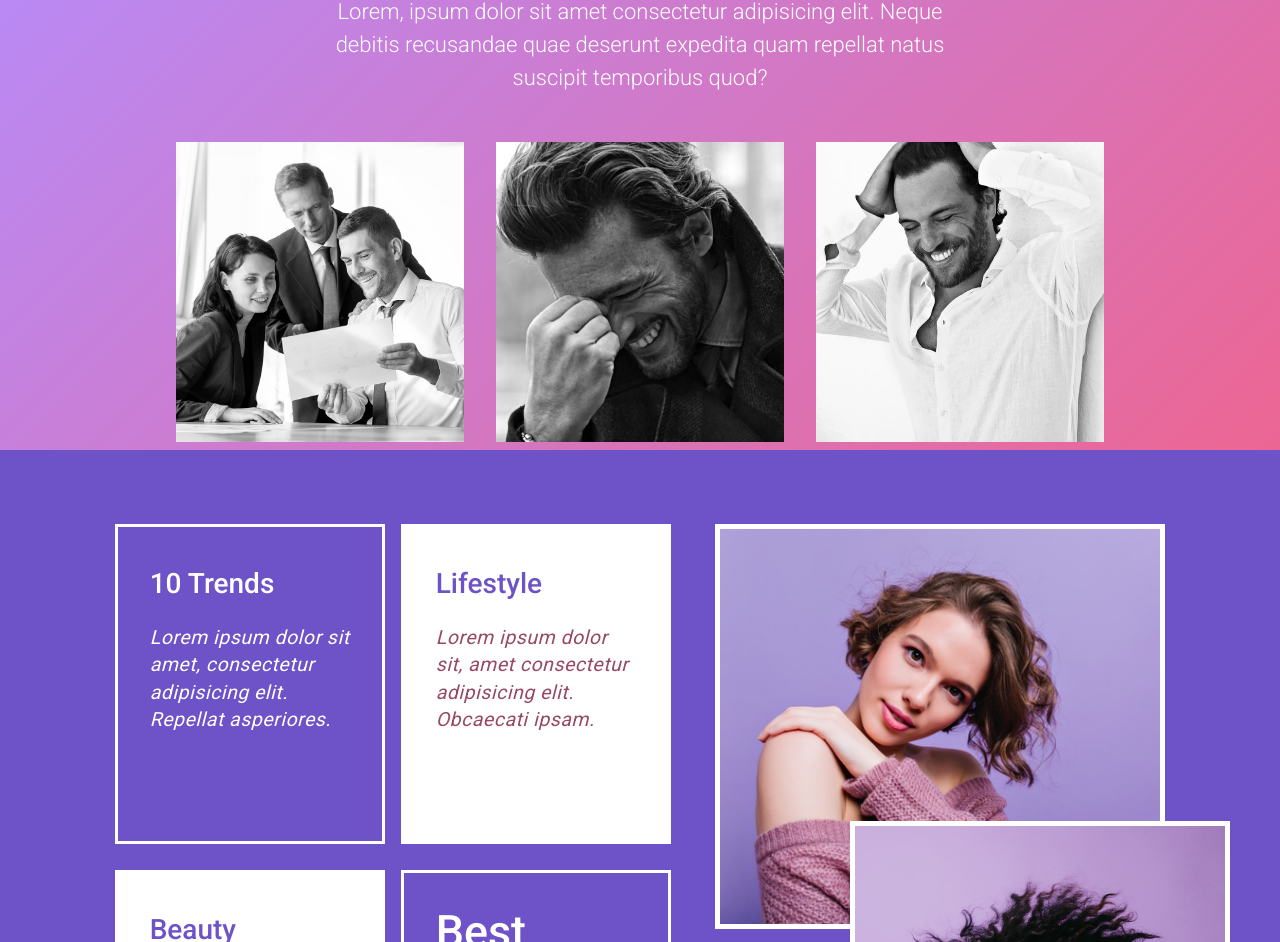
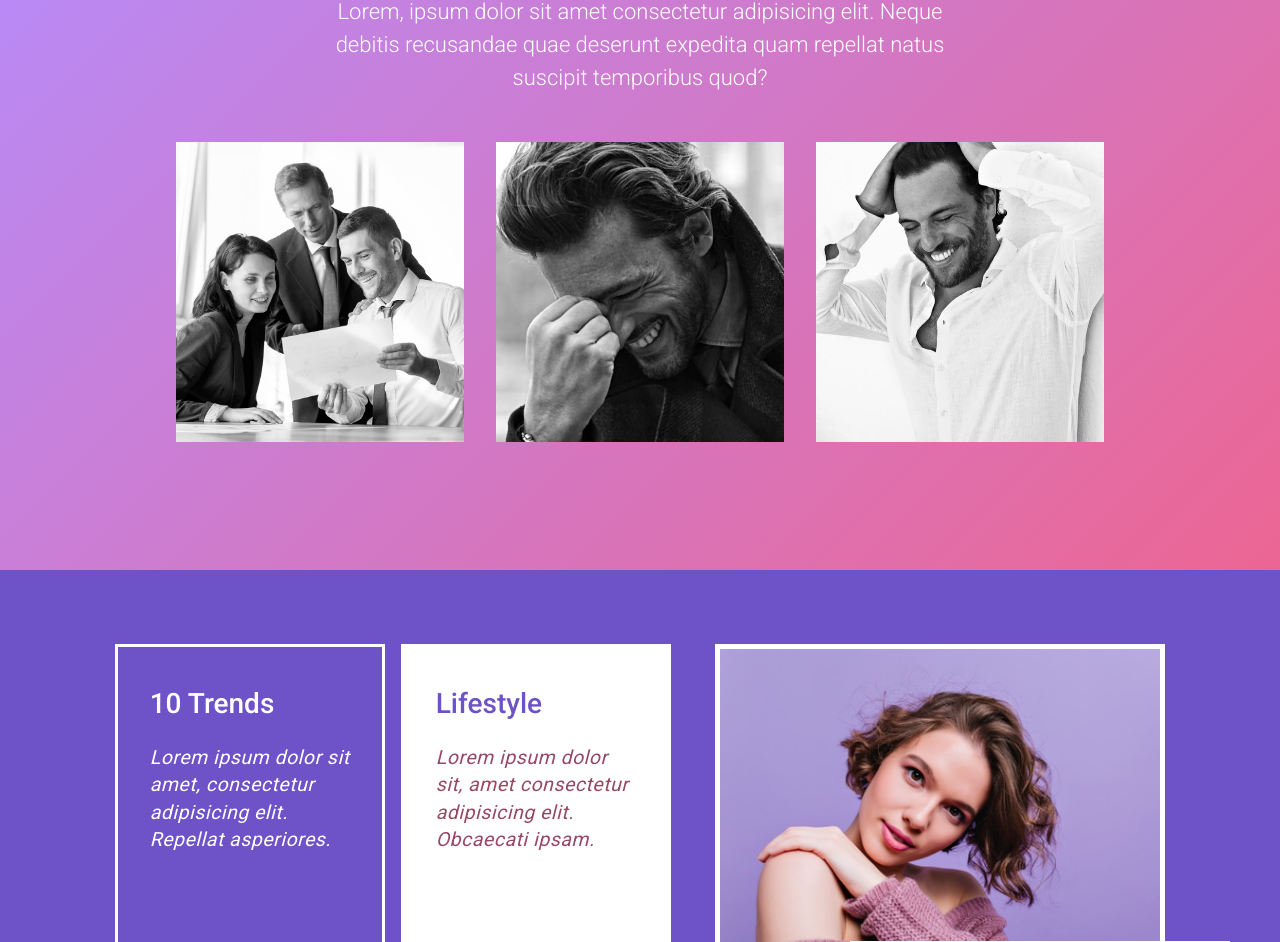
Before and after one commit to bbrownsell/react-buzz-webpage, a React (Create React App) app: page / in a window 1280 px wide. Shown: the part 3971-4913 px from the top of the page. Built offline with nearby package versions, Linux system fonts and the light colour scheme.

Commit message:
Add files via upload

```diff
--- a/src/Components/Info/Info.css
+++ b/src/Components/Info/Info.css
@@ -1,5 +1,5 @@
 .info-section {
-    height: 80vh;
+    /* height: 80vh; */
     background-image: linear-gradient(-45deg, #ec6693, #b48dff);
 }
 
@@ -28,6 +28,7 @@
     display: flex;
     justify-content: center;
     gap: 2rem;
+    padding-bottom: 8rem;
 }
 
 .info-image {
```
Also changed, not shown: src/Components/Info/Info.js (line endings or trailing spaces).
